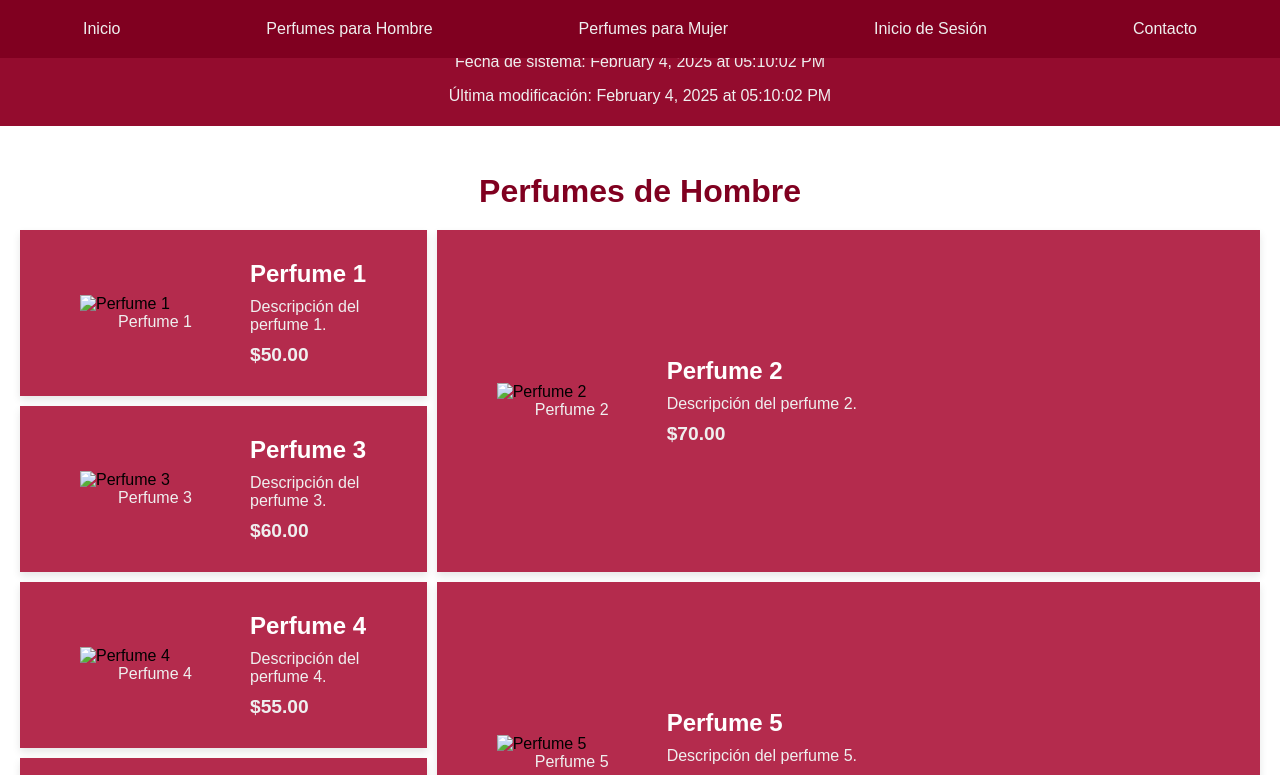
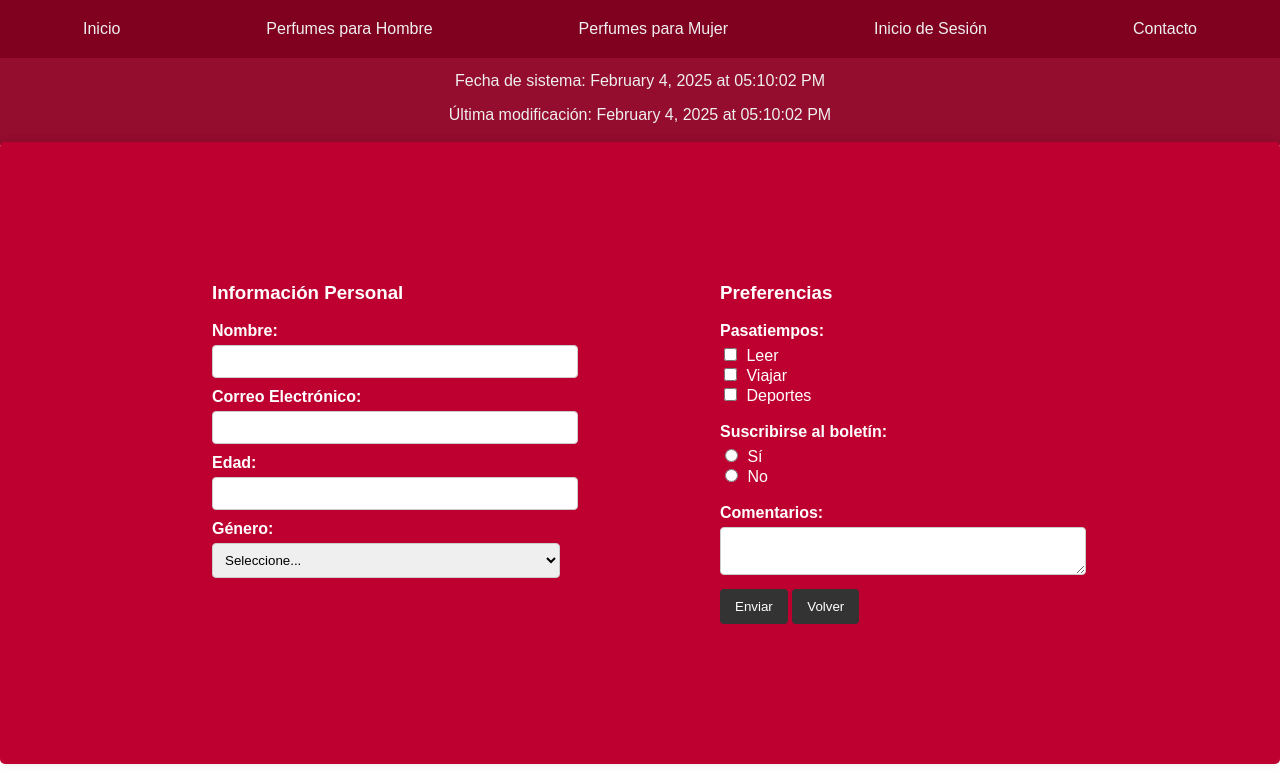
Before and after one commit to S-S-Devs/aromaceutico, a plain HTML site: page index.html in a window 1280 px wide. Both pictures are taken after a click on the link "Inicio de Sesión". Shown: the top 775 px of the page. Drawn offline with Linux system fonts and the light colour scheme.

Commit message:
Formulario y imagenes

```diff
--- a/index.html
+++ b/index.html
@@ -17,80 +17,126 @@
               <li><a href="#inicio">Inicio</a></li>
               <li><a href="#prodHombre">Perfumes para Hombre</a></li>
               <li><a href="#prodMujer">Perfumes para Mujer</a></li>
-              <li><a href="#">Inicio de Sesión</a></li>
+              <li><a href="#" onclick="mostrarLogin()">Inicio de Sesión</a></li>
               <li><a href="#contacto">Contacto</a></li>
           </ul>
       </nav>
       <div id="dates"></div>
     </header>
   </div>
+
+  <!-- FORMULARIOS -->
+  <div style="display: none;" id="login">
+    <h1 id="titulo"></h1>
+    <div id="formularios">
+        <!-- Formulario de Información Personal -->
+        <form id="personal-info-form" action="#" method="post">
+            <h3>Información Personal</h3>
+            <label for="name">Nombre:</label>
+            <input type="text" id="name" name="name" required><br>
+
+            <label for="email">Correo Electrónico:</label>
+            <input type="email" id="email" name="email" required><br>
+
+            <label for="age">Edad:</label>
+            <input type="number" id="age" name="age" required><br>
+
+            <label for="gender">Género:</label>
+            <select id="gender" name="gender" required>
+                <option value="">Seleccione...</option>
+                <option value="male">Masculino</option>
+                <option value="female">Femenino</option>
+                <option value="other">Otro</option>
+            </select><br>
+        </form>
+        <form id="preferences-form">
+            <h3>Preferencias</h3>
+            <label for="hobbies">Pasatiempos:</label>
+            <input type="checkbox" id="hobby1" name="hobbies" value="reading"> Leer<br>
+            <input type="checkbox" id="hobby2" name="hobbies" value="traveling"> Viajar<br>
+            <input type="checkbox" id="hobby3" name="hobbies" value="sports"> Deportes<br>
+            <br>
+            <label for="newsletter">Suscribirse al boletín:</label>
+            <input type="radio" id="yes" name="newsletter" value="yes" required> Sí<br>
+            <input type="radio" id="no" name="newsletter" value="no" required> No<br>
+            <br>
+            <label for="feedback">Comentarios:</label>
+            <textarea id="feedback" name="feedback" required></textarea><br>
+
+            <button id="datos" type="submit" onclick="">Enviar</button>
+            <button onclick="mostrarCaosMelodico()">Volver</button>
+        </form>
+    </div>
+</div>
+
+<div id="paginaPrincipal">
   <!-- PERFUMES HOMBRE -->
   <section class="product-section" id="prodHombre">
     <h2>Perfumes de Hombre</h2>
     <div class="product-grid">
       <div class="product">
         <figure class="product-image">
-          <img src="perfume1.jpg" alt="Perfume 1">
+          <img src="/IMG/perfumeH1-min.jpg" alt="Perfume 1">
           <figcaption>Perfume 1</figcaption>
         </figure>
         <div class="product-info">
           <h3>Perfume 1</h3>
-          <p>Descripción del perfume 1.</p>
+          <p>Una fragancia fresca y amaderada con notas de cítricos y vetiver.</p>
           <p class="price">$50.00</p>
         </div>
       </div>
       <div class="product large">
-        <figure class="product-image">
-          <img src="perfume2.jpg" alt="Perfume 2">
+        <figure class="product-image-large">
+          <img src="/IMG/perfumeH2-min.jpg" alt="Perfume 2">
           <figcaption>Perfume 2</figcaption>
         </figure>
         <div class="product-info">
           <h3>Perfume 2</h3>
-          <p>Descripción del perfume 2.</p>
+          <p>Un aroma intenso y especiado con toques de canela y cuero.</p>
           <p class="price">$70.00</p>
         </div>
       </div>
       <div class="product">
         <figure class="product-image">
-          <img src="perfume3.jpg" alt="Perfume 3">
+          <img src="/IMG/perfumeH3.webp" alt="Perfume 3">
           <figcaption>Perfume 3</figcaption>
         </figure>
         <div class="product-info">
           <h3>Perfume 3</h3>
-          <p>Descripción del perfume 3.</p>
+          <p>Fragancia elegante con notas de lavanda y sándalo.</p>
           <p class="price">$60.00</p>
         </div>
       </div>
       <div class="product">
         <figure class="product-image">
-          <img src="perfume4.jpg" alt="Perfume 4">
+          <img src="/IMG/perfumeH4.webp" alt="Perfume 4">
           <figcaption>Perfume 4</figcaption>
         </figure>
         <div class="product-info">
           <h3>Perfume 4</h3>
-          <p>Descripción del perfume 4.</p>
+          <p>Aroma fresco y acuático con notas de menta y albahaca.</p>
           <p class="price">$55.00</p>
         </div>
       </div>
       <div class="product large">
-        <figure class="product-image">
-          <img src="perfume5.jpg" alt="Perfume 5">
+        <figure class="product-image-large">
+          <img src="/IMG/perfumeH5-min.jpg" alt="Perfume 5">
           <figcaption>Perfume 5</figcaption>
         </figure>
         <div class="product-info">
           <h3>Perfume 5</h3>
-          <p>Descripción del perfume 5.</p>
+          <p>Fragancia sofisticada con notas de ámbar y almizcle.</p>
           <p class="price">$80.00</p>
         </div>
       </div>
       <div class="product">
         <figure class="product-image">
-          <img src="perfume6.jpg" alt="Perfume 6">
+          <img src="/IMG/perfumeH6-min.jpg" alt="Perfume 6">
           <figcaption>Perfume 6</figcaption>
         </figure>
         <div class="product-info">
           <h3>Perfume 6</h3>
-          <p>Descripción del perfume 6.</p>
+          <p>Aroma cálido y dulce con notas de vainilla y tabaco.</p>
           <p class="price">$65.00</p>
         </div>
       </div>
@@ -102,67 +148,67 @@
     <div class="product-grid woman-grid">
       <div class="product">
         <figure class="product-image">
-          <img src="perfume_woman1.jpg" alt="Perfume Mujer 1">
+          <img src="/IMG/perfumeM1.avif" alt="Perfume Mujer 1">
           <figcaption>Perfume Mujer 1</figcaption>
         </figure>
         <div class="product-info">
           <h3>Perfume Mujer 1</h3>
-          <p>Descripción del perfume Mujer 1.</p>
+          <p>Fragancia floral y frutal con notas de jazmín y melocotón.</p>
           <p class="price">$50.00</p>
         </div>
       </div>
       <div class="product large">
         <figure class="product-image">
-          <img src="perfume_woman2.jpg" alt="Perfume Mujer 2">
+          <img src="/IMG/perfumeM2.webp" alt="Perfume Mujer 2">
           <figcaption>Perfume Mujer 2</figcaption>
         </figure>
         <div class="product-info">
           <h3>Perfume Mujer 2</h3>
-          <p>Descripción del perfume Mujer 2.</p>
+          <p>Aroma dulce y especiado con toques de vainilla y canela.</p>
           <p class="price">$70.00</p>
         </div>
       </div>
       <div class="product medium">
         <figure class="product-image">
-          <img src="perfume_woman3.jpg" alt="Perfume Mujer 3">
+          <img src="/IMG/perfumeM3-min.jpeg" alt="Perfume Mujer 3">
           <figcaption>Perfume Mujer 3</figcaption>
         </figure>
         <div class="product-info">
           <h3>Perfume Mujer 3</h3>
-          <p>Descripción del perfume Mujer 3.</p>
+          <p>Fragancia fresca y cítrica con notas de limón y bergamota.</p>
           <p class="price">$60.00</p>
         </div>
       </div>
       <div class="product">
         <figure class="product-image">
-          <img src="perfume_woman4.jpg" alt="Perfume Mujer 4">
+          <img src="/IMG/perfumeM4-min.jpg" alt="Perfume Mujer 4">
           <figcaption>Perfume Mujer 4</figcaption>
         </figure>
         <div class="product-info">
           <h3>Perfume Mujer 4</h3>
-          <p>Descripción del perfume Mujer 4.</p>
+          <p>Aroma floral y amaderado con notas de rosa y cedro.</p>
           <p class="price">$55.00</p>
         </div>
       </div>
       <div class="product large">
         <figure class="product-image">
-          <img src="perfume_woman5.jpg" alt="Perfume Mujer 5">
+          <img src="/IMG/perfumeM5-min.jpg" alt="Perfume Mujer 5">
           <figcaption>Perfume Mujer 5</figcaption>
         </figure>
         <div class="product-info">
           <h3>Perfume Mujer 5</h3>
-          <p>Descripción del perfume Mujer 5.</p>
+          <p>Fragancia sofisticada con notas de ámbar y almizcle.</p>
           <p class="price">$80.00</p>
         </div>
       </div>
       <div class="product">
         <figure class="product-image">
-          <img src="perfume_woman6.jpg" alt="Perfume Mujer 6">
+          <img src="/IMG/perfumeM6.webp" alt="Perfume Mujer 6">
           <figcaption>Perfume Mujer 6</figcaption>
         </figure>
         <div class="product-info">
           <h3>Perfume Mujer 6</h3>
-          <p>Descripción del perfume Mujer 6.</p>
+          <p>Aroma cálido y dulce con notas de vainilla y tabaco.</p>
           <p class="price">$65.00</p>
         </div>
       </div>
@@ -174,7 +220,6 @@
       <h3>Información General</h3>
       <p>Quiénes somos</p>
       <p>Misión</p>
-      <p>Información de contacto</p>
     </div>
     <div class="footer-column">
       <h3>Síguenos</h3>
@@ -189,6 +234,7 @@
       <p id="browser-info"></p>
     </div>
   </footer>
+</div>
   <script src="main.js"></script>
 </body>
 </html>
--- a/main.js
+++ b/main.js
@@ -57,3 +57,60 @@ function getBrowserInfo() {
 
 // Mostrar información del navegador en el elemento con id 'browser-info'
 document.getElementById('browser-info').textContent = `Navegador: ${getBrowserInfo()}`;
+
+
+// FORMULARIOS
+function initFormularios() {
+  const inputs = document.querySelectorAll('input[type="text"], textarea, input[type="email"], input[type="number"]');
+  const form = document.getElementById('personal-info-form');
+
+  inputs.forEach(input => {
+    input.addEventListener('focus', function () {
+      this.style.backgroundColor = '#ff7c86'; // Cambia el color de fondo al enfocar
+    });
+
+    input.addEventListener('blur', function () {
+      this.style.backgroundColor = ''; // Restaura el color de fondo original
+      this.value = this.value.toUpperCase(); // Convierte el texto a mayúsculas
+    });
+  });
+
+  document.getElementById("datos").onclick = function (event) {
+    event.preventDefault(); // Evita el envío del formulario por defecto
+    let valid = true;
+    inputs.forEach(input => {
+      if (!input.value) {
+        valid = false;
+        input.style.borderColor = 'red'; // Marca el campo vacío en rojo
+      } else {
+        input.style.borderColor = ''; // Restaura el color del borde
+      }
+    });
+
+    if (valid) {
+      alert('Nombre: ' + form.elements[0].value + '\n'
+         + 'Correo: ' + form.elements[1].value + '\n'
+         + 'Edad: ' + form.elements[2].value + '\n');
+      document.getElementById("login").style.display = "none";
+      document.getElementById("paginaPrincipal").style.display = "block";
+    } else {
+      alert('Por favor, complete todos los campos obligatorios.');
+    }
+  }
+}
+
+// Muestra el formulario
+function mostrarLogin() {
+  document.getElementById("login").style.display = "block";
+  document.getElementById("paginaPrincipal").style.display = "none";
+}
+
+// Muestra la página Principal
+function mostrarCaosMelodico() {
+  document.getElementById("login").style.display = "none";
+  document.getElementById("paginaPrincipal").style.display = "block";
+}
+
+window.onload = function() {
+  initFormularios();
+}
--- a/styles.css
+++ b/styles.css
@@ -48,7 +48,7 @@ body {
 
 #dates {
   margin: 0;
-  margin-top: 2.5%;
+  margin-top: 4.0%;
   padding: 5px;
   background-color: #940c2e;
   color: #efefef;
@@ -57,6 +57,73 @@ body {
   box-sizing: border-box;
   width: 100%;
 }
+
+/* Estilos para los formularios */
+#formularios {
+  background-color: #be0030;
+  margin-top: -25px;
+  padding: 60px;
+  border-radius: 5px;
+  box-shadow: 0 0 10px rgba(0, 0, 0, 0.1);
+  display: flex;
+  justify-content: center;
+  color: white;
+}
+
+#personal-info-form {
+  width: 30%;
+  margin: 80px;
+}
+
+#preferences-form {
+  width: 30%;
+  margin: 80px;
+}
+
+form {
+  margin-bottom: 20px;
+}
+
+form h3 {
+  margin-top: 0;
+}
+
+form label {
+  display: block;
+  margin-bottom: 5px;
+  font-weight: bold;
+}
+
+form input[type="text"],
+form input[type="email"],
+form input[type="number"],
+form select,
+form textarea {
+  width: 100%;
+  padding: 8px;
+  margin-bottom: 10px;
+  border: 1px solid #ccc;
+  border-radius: 4px;
+}
+
+form input[type="checkbox"],
+form input[type="radio"] {
+  margin-right: 5px;
+}
+
+form button {
+  background-color: #333;
+  color: #fff;
+  padding: 10px 15px;
+  border: none;
+  border-radius: 4px;
+  cursor: pointer;
+}
+
+form button:hover {
+  background-color: #555;
+}
+
 
 /* PERFUMES DE HOMBRE */
 .product-section {
```
Also changed, not shown: IMG/perfumeH1-min.jpg (added), IMG/perfumeH2-min.jpg (added), IMG/perfumeH3.webp (added), IMG/perfumeH4.webp (added), IMG/perfumeH5-min.jpg (added), IMG/perfumeH6-min.jpg (added), IMG/perfumeM1.avif (added), IMG/perfumeM2.webp (added), IMG/perfumeM3-min.jpeg (added), IMG/perfumeM4-min.jpg (added), IMG/perfumeM5-min.jpg (added), IMG/perfumeM6.webp (added).
